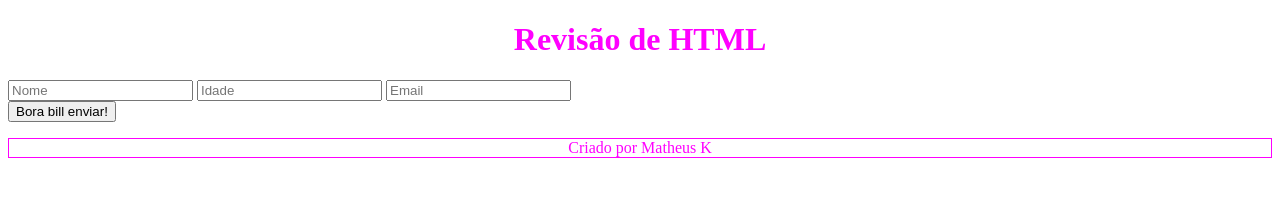
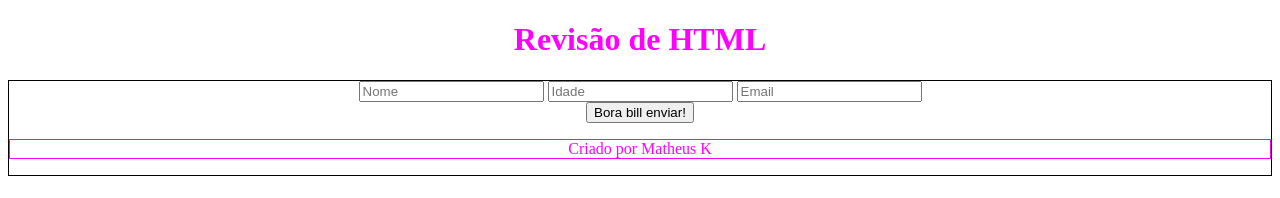
Before and after one commit to Illumimatt/programacao_web_cc_b_mkd, a plain HTML site: page index.html in a window 1280 px wide. Drawn offline with Linux system fonts and the light colour scheme.

Commit message:
1.11 do site

```diff
--- a/style.css
+++ b/style.css
@@ -8,6 +8,7 @@
     border: 1px, solid;
 }
 
-.entrada_usuario {
+.entradas-usuario {
     border: 1px, solid;
+    text-align: center;
 }
```
